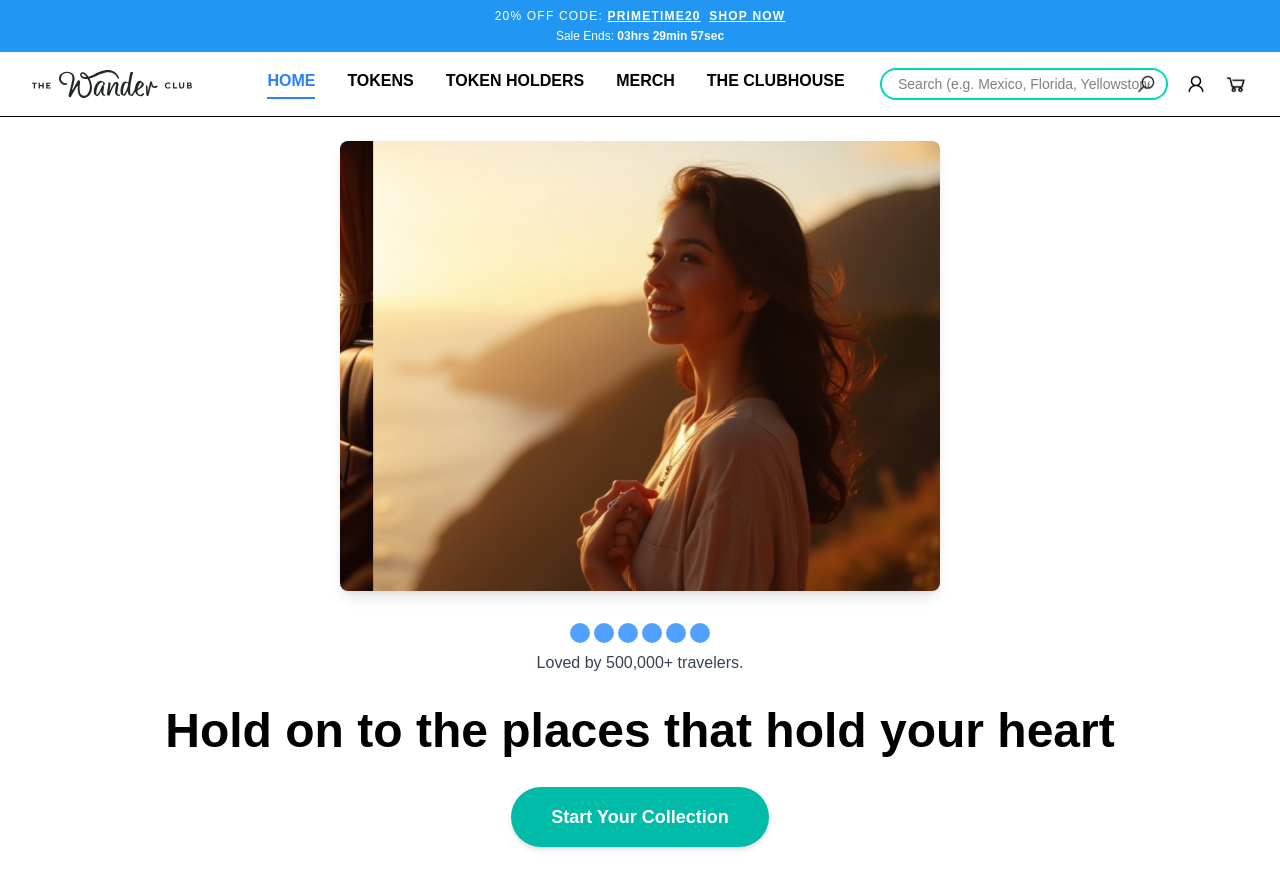
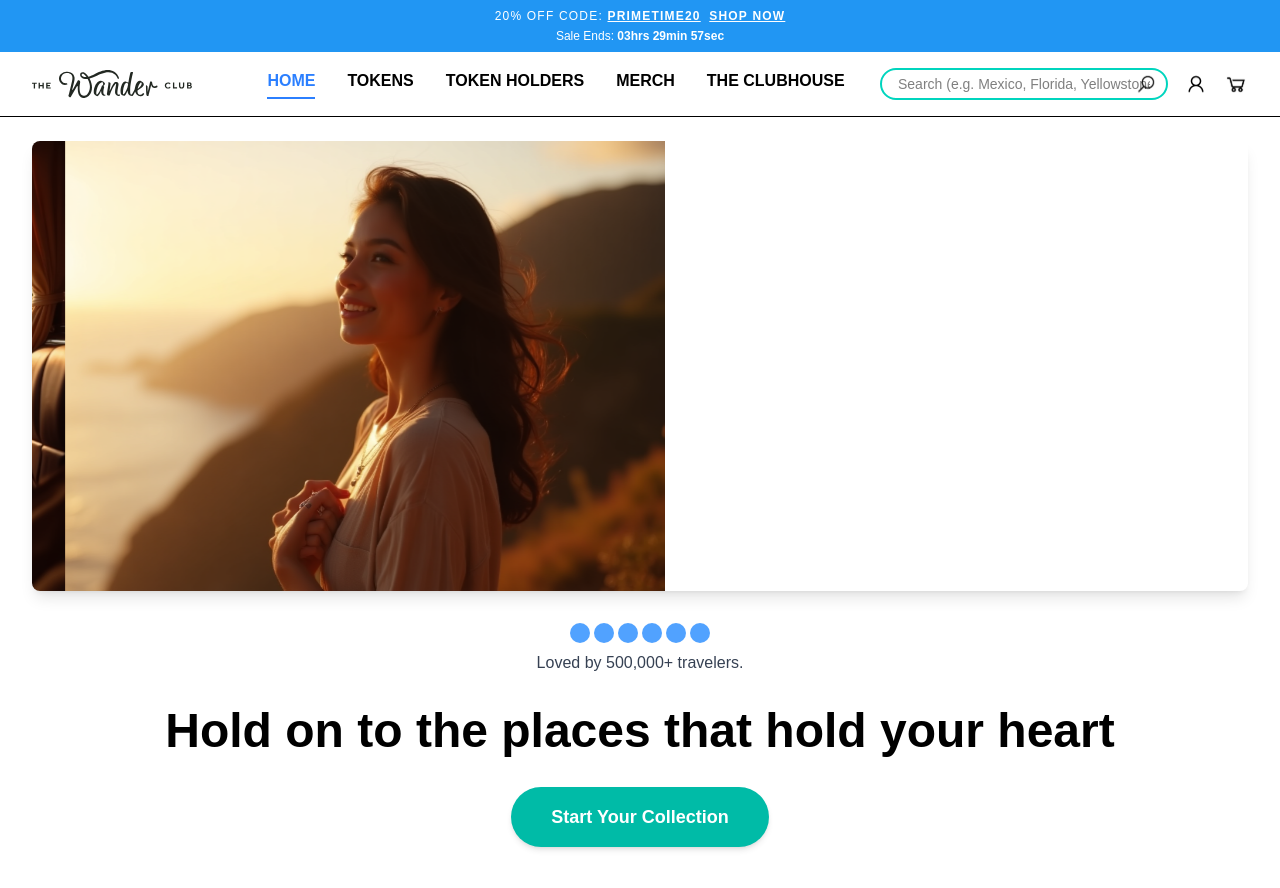
Before and after one commit to Redkuroo/wanderclub-hero, a Next.js app: page / in a window 1280 px wide. Shown: the top 888 px of the page. Built offline with nearby package versions, Linux system fonts and the light colour scheme.

Commit message:
carousel now displays all 3 images side-by-side

```diff
--- a/src/app/page.tsx
+++ b/src/app/page.tsx
@@ -46,7 +46,7 @@ export default function Home() {
       </nav>
       {/* Hero Images Carousel */}
       <div className="w-full flex justify-center mt-6 px-8">
-        <div className="relative w-[600px] h-[450px] overflow-hidden rounded-lg shadow-lg">
+        <div className="relative w-[1800px] h-[450px] overflow-hidden rounded-lg shadow-lg">
           <Carousel />
         </div>
       </div>
@@ -75,28 +75,29 @@ function Carousel() {
     "/img2.png",
     "/img3.png",
   ];
-  const [index, setIndex] = useState(0);
+  const [offset, setOffset] = useState(0);
   const timeoutRef = useRef<any>(null);
 
   useEffect(() => {
     timeoutRef.current = setTimeout(() => {
-      setIndex((prev) => (prev + 1) % images.length);
+      setOffset((prev) => (prev === 0 ? -600 : prev === -600 ? -1200 : 0));
     }, 2500);
     return () => clearTimeout(timeoutRef.current);
-  }, [index]);
+  }, [offset]);
 
   return (
-    <div className="w-full h-full flex transition-transform duration-700" style={{ transform: `translateX(-${index * 600}px)` }}>
+    <div className="flex w-[1800px] h-[450px] transition-transform duration-700" style={{ transform: `translateX(${offset}px)` }}>
       {images.map((src, i) => (
+        <div key={src} className="w-[600px] h-[450px] flex-shrink-0">
           <Image
-          key={src}
             src={src}
             alt={`Carousel image ${i + 1}`}
             width={600}
             height={450}
-          className="object-cover flex-shrink-0"
+            className="object-cover w-full h-full"
             priority={i === 0}
           />
+        </div>
       ))}
     </div>
   );
```
Lines whose indentation alone changed are shown as unchanged.
